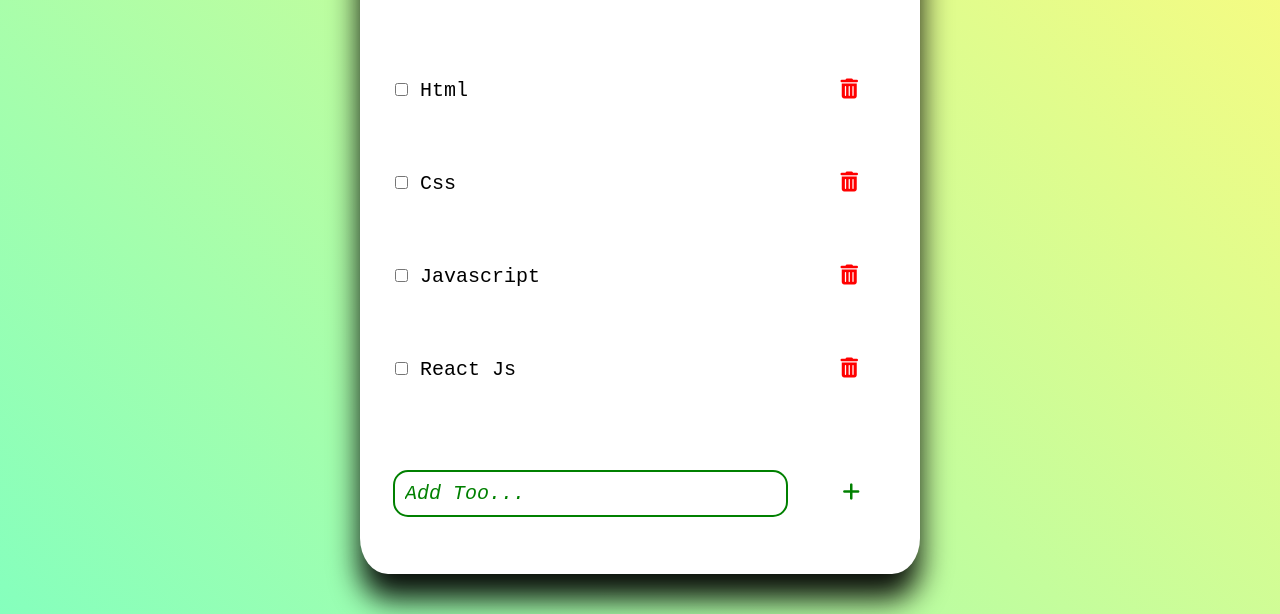
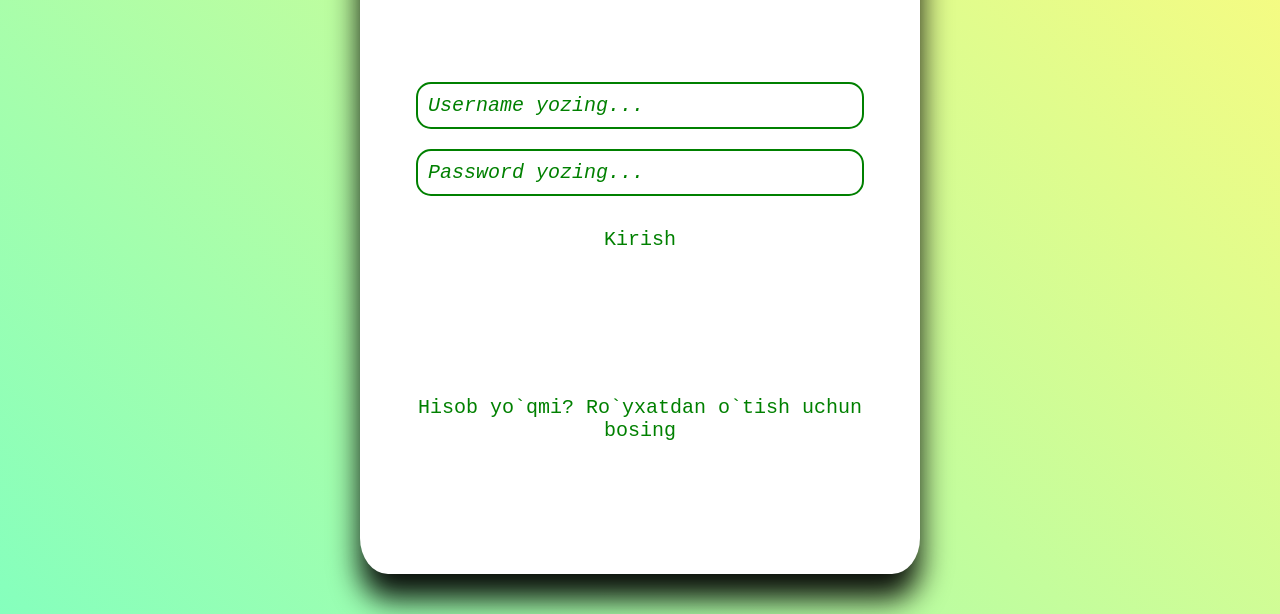
Before and after one commit to uzhojiakbar/tasks-newVersion, a plain HTML site: page index.html in a window 1280 px wide. Shown: the part 186-800 px from the top of the page. Drawn offline with Linux system fonts and the light colour scheme.

Commit message:
Changing my laptop

```diff
--- a/index.html
+++ b/index.html
@@ -5,7 +5,7 @@
     <meta http-equiv="X-UA-Compatible" content="IE=edge" />
     <title>Tasks</title>
     <meta name="viewport" content="width=device-width, initial-scale=1" />
-    <link rel="stylesheet" type="text/css" media="screen" href="main.css" />
+    <link rel="stylesheet" type="text/css" media="screen" href="./main.css" />
     <link
       rel="stylesheet"
       type="text/css"
@@ -16,33 +16,37 @@
       rel="stylesheet"
       type="text/css"
       media="screen"
-      href="responsive.css"
+      href="./responsive.css"
     />
+    <link rel="stylesheet" type="text/css" media="screen" href="./login.css" />
   </head>
   <body>
-    <div class="main">
-      <div class="title">
+    <div class="main login-main">
+      <div id="title" class="title">
+        <div class="task_count">Kirish</div>
+      </div>
+      <div id="body"></div>
+      <button onclick="AddData()" id="register" class="add">
+        Hisob yo`qmi? Ro`yxatdan o`tish uchun bosing
+      </button>
+      <div></div>
+    </div>
+    <!-- *Main -->
+    <script src="./js/app.js"></script>
+
+    <!-- *Components -->
+    <script src="./js/tasks.js"></script>
+    <script src="./js/login.js"></script>
+  </body>
+</html>
+
+<!-- <div id="title" class="title">
         <h1 class="task_count"><span id="task_count"></span> Tasks</h1>
-        <!-- <h2 class="remain_count"><span id="remain_count"></span> Remain</h2> -->
       </div>
-      <!-- <div class="search">
-            <input type="text" placeholder="search task" id="searchBtn" class="search_input" name="" id="">
-            <button id="seachbtn" onclick="SearchFunc(`${value.name}`)" class="seachbtn"><i class="fa-solid fa-magnifying-glass"></i></button>
-        </div> -->
       <div id="data" class="data"></div>
       <div class="data-add">
-        <input
-          id="input"
-          class="addtoo"
-          type="text"
-          placeholder="Add Too..."
-          id=""
-        />
+        <input id="input" class="addtoo" type="text" placeholder="Add Too..." />
         <button onclick="AddData()" id="adtoo" class="add">
           <i class="fa-solid fa-plus"></i>
         </button>
-      </div>
-    </div>
-    <script src="tasks.js"></script>
-  </body>
-</html>
+      </div> -->
--- /dev/null
+++ b/js/app.js
@@ -0,0 +1,44 @@
+let getData = () => {
+  if (isLogin) {
+    console.log(tasks);
+    // tasks.map((value) => {
+    //   if (dataName) {
+    //     dataName.innerHTML = tasks
+    //       .map(
+    //         (value) => `
+    //           <div id="data-item" class="data-item">
+    //               <div class="task-name">
+    //                   <input onclick="remain_count(checkbox)" id="${value.id}" class="data-check" type="checkbox" id="">
+    //                   <label class="dataname" id="data-name" for="${value.id}">
+    //                       ${value.name}
+    //                   </label>
+    //               </div>
+    //               <button onclick="DelData(${value.id})"  id="taskdelete" class="task-delete"><i class="fa-solid fa-trash-can"></i></button>
+    //               </div>
+    //           `
+    //       )
+    //       .join("");
+    //   }
+    // });
+  } else {
+    siteBody.innerHTML = `
+        <div class="login">
+          <input
+            id="username_login"
+            class="addtoo inputLogin"
+            type="text"
+            placeholder="Username yozing..."
+          />
+          <input
+            id="pass_login"
+            class="addtoo inputLogin"
+            type="text"
+            placeholder="Password yozing..."
+          />
+          <button onclick="LoginUser()" id="adtoo" class="add">Kirish</button>
+        </div>
+      `;
+  }
+};
+
+getData();
--- /dev/null
+++ b/js/login.js
@@ -0,0 +1,29 @@
+// let TITLE = document.getElementById("title");
+
+const users = [
+  {
+    id: 1,
+    name: "opisis",
+    pass: "123",
+  },
+];
+
+const checkUser = (user, pass) => {
+  users.map((v) => {
+    if (v.name === user && v.pass === pass) {
+      isLogin = v;
+      getData();
+      console.warn(isLogin?.name, " Hisobiga kirildi!");
+      return;
+    }
+  });
+  console.error(user, " Hisobiga kirilmadi!");
+  return;
+};
+
+const LoginUser = () => {
+  const UsernameLogin = document.getElementById("username_login").value;
+  const PasswordLogin = document.getElementById("pass_login").value;
+
+  checkUser(UsernameLogin, PasswordLogin);
+};
--- /dev/null
+++ b/js/tasks.js
@@ -0,0 +1,89 @@
+let taskCount = document.getElementById("task_count");
+let remainCount = document.getElementById("remain_count");
+let dataName = document.getElementById("data");
+let TaskDelete = document.getElementById("taskdelete");
+let input = document.getElementById("input");
+let checkbox = document.querySelectorAll('input[type="checkbox"]:checked');
+let search = document.getElementById("search");
+let Insearch = document.getElementById("searchBtn");
+let searchBtn = document.getElementById("seachbtn");
+
+let siteBody = document.getElementById("body");
+
+isLogin = false;
+
+let tasks = [
+  {
+    id: 1,
+    name: "Html",
+  },
+  {
+    id: 2,
+    name: "Css",
+  },
+  {
+    id: 3,
+    name: "Javascript",
+  },
+  {
+    id: 4,
+    name: "React Js",
+  },
+];
+
+let taskCountCalc = () => {
+  taskCount.innerHTML = `${tasks.length}`;
+};
+
+getData();
+
+// * sign in profile
+
+let DelData = (id) => {
+  if (tasks.length) {
+    tasks = tasks.filter((value) => value.id != id);
+    console.log(tasks);
+    getData();
+  }
+  if (tasks.length == 0) {
+    dataName.innerHTML = `
+            <div class="not-found" >
+                <img class="notfound_icon" src="./img/search.gif" alt="" >
+                    <h2 class="notfound-txt">
+                        Hech qanday malumot mavjud emas
+                    </h2>
+        </div> `;
+  }
+  taskCountCalc();
+};
+
+let inputValue = "";
+input.addEventListener("change", (e) => (inputValue = e.target.value));
+let AddData = () => {
+  if (inputValue.length) {
+    tasks = [...tasks, { id: tasks.length + 1, name: inputValue }];
+    inputValue = "";
+    input.value = "";
+    getData();
+    taskCountCalc();
+  }
+};
+
+// let SearchValue = '';
+// Insearch.addEventListener('change', (x) => SearchValue = x.target.value)
+// let SearchFunc = (title) => {
+//     if (SearchValue.length) {
+//         console.log(SearchValue);
+//         // tasks.map(
+//         //     (value,index)=>{
+//         //         tasks.filter((value) => value.name.includes(SearchValue)= tasks.value.name{
+//         //         })
+//         //     }
+//         // )
+//             tasks = tasks.filter((value) => value.name.match(`${SearchValue}`) == title)
+//             console.log(tasks);
+//             getData()
+//     }
+// }
+
+// getData()
--- /dev/null
+++ b/login.css
@@ -0,0 +1,27 @@
+.login {
+  display: flex;
+  flex-direction: column;
+  align-items: center;
+  padding: 0;
+  gap: 20px;
+  width: 100%;
+}
+
+.login-main {
+  max-height: 550px;
+
+  display: flex;
+
+  padding: 0;
+}
+
+.inputLogin {
+  width: 80%;
+}
+
+#body {
+  width: 100%;
+  padding: 0;
+  margin: 0;
+  box-sizing: border-box;
+}
--- a/main.css
+++ b/main.css
@@ -3,16 +3,18 @@
   margin: 0;
   box-sizing: border-box;
   font-family: monospace;
-    transition: .3s;
+  transition: 0.3s;
+
+  user-select: none;
 }
 
 body {
   height: 100vh;
   background-color: #f98a89;
-    background-color: #00DBDE;
-    background-image: linear-gradient(90deg, #00DBDE 0%, #FC00FF 100%);
-    background-color: #85FFBD;
-    background-image: linear-gradient(45deg, #85FFBD 0%, #FFFB7D 100%);
+  background-color: #00dbde;
+  background-image: linear-gradient(90deg, #00dbde 0%, #fc00ff 100%);
+  background-color: #85ffbd;
+  background-image: linear-gradient(45deg, #85ffbd 0%, #fffb7d 100%);
   display: flex;
   justify-content: center;
   align-items: center;
@@ -43,15 +45,18 @@ body {
   display: flex;
   align-items: center;
   justify-content: space-around;
-    color: green;
 }
 
 .task_count {
-    font-size: 40px;
+  font-size: 25px;
+  font-weight: 700;
+  font-family: monospace;
+
+  text-align: center;
 }
 
 .remain_count {
-    font-size: 30px;
+  font-size: 20px;
   font-weight: 100;
 }
 
@@ -78,7 +83,8 @@ body {
   justify-content: space-between;
 }
 
-.dataname,.data-check{
+.dataname,
+.data-check {
   cursor: pointer;
 }
 
@@ -87,8 +93,6 @@ body {
   max-width: 80%;
   color: black;
 }
-
-
 
 /* not found */
 .not-found {
@@ -101,16 +105,10 @@ body {
   text-align: center;
 }
 
-.notfound_icon {
-    /* width: 30%; */
-}
-
 .notfound-txt {
   color: #122348;
   font-weight: 900;
-
 }
-
 
 /* / not found */
 
@@ -138,7 +136,6 @@ body {
 
 /* /data item */
 
-
 /* / data */
 
 /* data add */
@@ -153,7 +150,6 @@ body {
 }
 
 .addtoo {
-    width: 80%;
   padding: 10px;
   font-size: 20px;
   outline: none;
@@ -166,8 +162,6 @@ body {
   color: green;
   font-style: italic;
 }
-
-
 
 .add {
   background-color: transparent;
--- a/tasks.js
+++ /dev/null
@@ -1,99 +0,0 @@
-let taskCount = document.getElementById('task_count')
-let remainCount = document.getElementById('remain_count')
-let dataName = document.getElementById('data')
-let TaskDelete = document.getElementById('taskdelete')
-let input = document.getElementById('input')
-let checkbox = document.querySelectorAll('input[type="checkbox"]:checked')
-let search = document.getElementById('search')
-let Insearch = document.getElementById('searchBtn')
-let searchBtn = document.getElementById('seachbtn')
-
-let tasks = [
-    {
-        id: 1,
-        name: "Html"
-    },
-    {
-        id: 2,
-        name: "Css"
-    },
-    {
-        id: 3,
-        name: "Javascript"
-    },
-    {
-        id: 4,
-        name: "React Js"
-    }
-]
-let taskCountCalc = () => {
-    taskCount.innerHTML = `${tasks.length}`
-}
-taskCountCalc()
-let SendData = () => {
-    tasks.map((value) => {
-        dataName.innerHTML = tasks.map(
-            (value) => `
-            <div id="data-item" class="data-item">
-                <div class="task-name">
-                    <input onclick="remain_count(checkbox)" id="${value.id}" class="data-check" type="checkbox" id="">
-                    <label class="dataname" id="data-name" for="${value.id}">
-                        ${value.name}
-                    </label>
-                </div>
-                <button onclick="DelData(${value.id})"  id="taskdelete" class="task-delete"><i class="fa-solid fa-trash-can"></i></button>
-                </div>
-            `
-        ).join('')
-    })
-
-}
-SendData()
-
-let DelData = (id) => {
-    if (tasks.length) {
-        tasks = tasks.filter((value) => value.id != id)
-        console.log(tasks);
-        SendData()
-    }
-    if (tasks.length == 0) {
-        dataName.innerHTML = `
-            <div class="not-found" >
-                <img class="notfound_icon" src="./img/search.gif" alt="" >
-                    <h2 class="notfound-txt">
-                        Hech qanday malumot mavjud emas
-                    </h2>
-        </div> `
-    }
-    taskCountCalc()
-}
-
-let inputValue = '';
-input.addEventListener('change', (e) => inputValue = e.target.value)
-let AddData = () => {
-    if (inputValue.length) {
-        tasks = [...tasks, { id: tasks.length + 1, name: inputValue }]
-        inputValue = '';
-        input.value = '';
-        SendData()
-        taskCountCalc()
-    }
-}
-// let SearchValue = '';
-// Insearch.addEventListener('change', (x) => SearchValue = x.target.value)
-// let SearchFunc = (title) => {
-//     if (SearchValue.length) {
-//         console.log(SearchValue);
-//         // tasks.map(
-//         //     (value,index)=>{
-//         //         tasks.filter((value) => value.name.includes(SearchValue)= tasks.value.name{
-//         //         })
-//         //     }
-//         // )
-//             tasks = tasks.filter((value) => value.name.match(`${SearchValue}`) == title)
-//             console.log(tasks);
-//             SendData()
-//     }
-// }
-
-// SendData()
```
Lines whose indentation alone changed are shown as unchanged.
